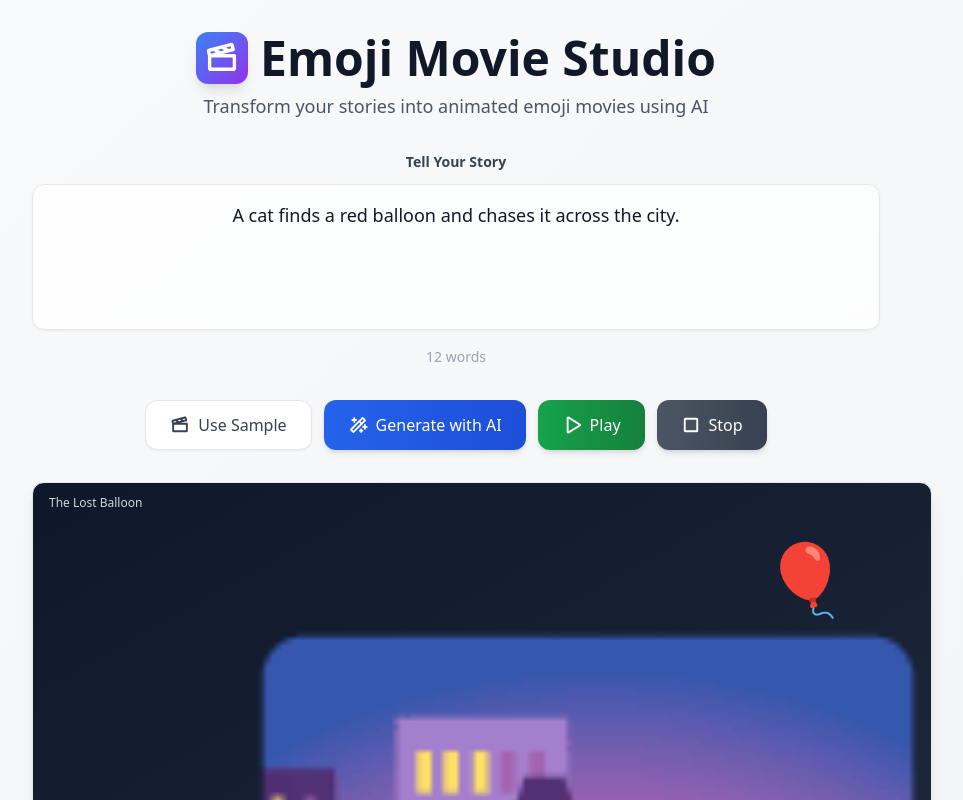
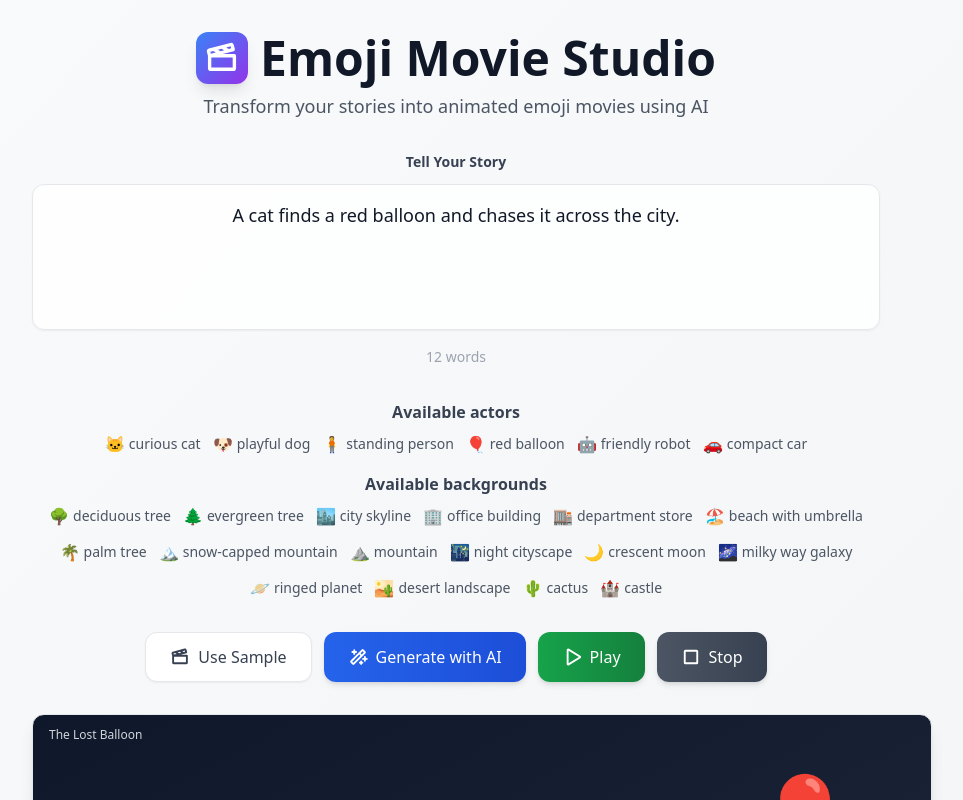
Before and after one commit to Wangor/EmojiStory, a Next.js app: page / in a window 1280 px wide. Shown: the top 800 px of the page, without its empty margins (184-1147 px from the left). Built offline with nearby package versions, Linux system fonts and the light colour scheme.

Commit message:
feat: centralize actor and background assets

```diff
--- a/app/api/storyboard/route.ts
+++ b/app/api/storyboard/route.ts
@@ -4,6 +4,7 @@ import { openai } from '../../../lib/openai';
 import { buildStoryboardPrompt } from '../../../lib/prompt/buildStoryboardPrompt';
 import { defaultPromptConfig } from '../../../lib/prompt/config';
 import { animationSchema } from '../../../lib/schema';
+import { BACKGROUNDS } from '../../../lib/assets/backgrounds';
 
 const Body = z.object({ story: z.string().min(1) });
 
@@ -470,59 +471,64 @@ function clamp(n: any, min: number, max: number, fallback: number): number {
 
 function pickBackgroundActors(text: string, durationMs: number) {
   const t = text.toLowerCase();
-  const make = (emoji: string, x: number, y: number, scale = 1) => ({
+  const make = (id: string, x: number, y: number, scale?: number) => {
+    const def = BACKGROUNDS.find((b) => b.id === id);
+    const sc = scale ?? def?.scale ?? 1;
+    const emoji = def?.emoji ?? '❓';
+    return {
       type: 'emoji',
       emoji,
-    start: { x, y, scale },
+      start: { x, y, scale: sc },
       tracks: [
-      { t: 0, x, y, rotate: 0, scale, ease: 'linear' },
-      { t: durationMs / 2, x, y: y - 0.02, rotate: 0, scale, ease: 'linear' },
-      { t: durationMs, x, y, rotate: 0, scale, ease: 'linear' }
+        { t: 0, x, y, rotate: 0, scale: sc, ease: 'linear' },
+        { t: durationMs / 2, x, y: y - 0.02, rotate: 0, scale: sc, ease: 'linear' },
+        { t: durationMs, x, y, rotate: 0, scale: sc, ease: 'linear' }
       ],
       loop: 'float',
       z: -100,
       ariaLabel: 'background'
-  });
+    };
+  };
   const rules: Array<{ keys: string[]; actors: any[] }> = [
     {
       keys: ['forest', 'woods', 'tree', 'jungle', 'park'],
       actors: [
-        make('🌳', 0.2, 0.8, 3),
-        make('🌲', 0.5, 0.75, 3.5),
-        make('🌳', 0.8, 0.8, 3)
+        make('tree', 0.2, 0.8),
+        make('pine', 0.5, 0.75),
+        make('tree', 0.8, 0.8)
       ]
     },
     {
       keys: ['city', 'street', 'town', 'building', 'skyscraper'],
       actors: [
-        make('🏙️', 0.25, 0.72, 3.5),
-        make('🏢', 0.5, 0.7, 4),
-        make('🏬', 0.75, 0.72, 3.5)
+        make('city', 0.25, 0.72),
+        make('office', 0.5, 0.7),
+        make('store', 0.75, 0.72)
       ]
     },
     {
       keys: ['beach', 'ocean', 'sea', 'sand', 'shore', 'wave'],
-      actors: [make('🏖️', 0.5, 0.8, 4), make('🌴', 0.2, 0.8, 3)]
+      actors: [make('beach', 0.5, 0.8), make('palm', 0.2, 0.8)]
     },
     {
       keys: ['mountain', 'hill', 'cliff', 'peak'],
-      actors: [make('🏔️', 0.5, 0.7, 4), make('⛰️', 0.8, 0.72, 3)]
+      actors: [make('snowy-mountain', 0.5, 0.7), make('mountain', 0.8, 0.72)]
     },
     {
       keys: ['night', 'moon', 'star', 'dark'],
-      actors: [make('🌃', 0.5, 0.55, 4), make('🌙', 0.8, 0.3, 2.5)]
+      actors: [make('night-city', 0.5, 0.55), make('moon', 0.8, 0.3)]
     },
     {
       keys: ['space', 'planet', 'galaxy', 'astronaut', 'rocket'],
-      actors: [make('🌌', 0.5, 0.5, 4), make('🪐', 0.8, 0.35, 3)]
+      actors: [make('milky-way', 0.5, 0.5), make('planet', 0.8, 0.35)]
     },
     {
       keys: ['desert', 'cactus', 'dune', 'camel'],
-      actors: [make('🏜️', 0.5, 0.75, 4), make('🌵', 0.2, 0.78, 3)]
+      actors: [make('desert', 0.5, 0.75), make('cactus', 0.2, 0.78)]
     },
     {
       keys: ['castle'],
-      actors: [make('🏰', 0.5, 0.72, 4)]
+      actors: [make('castle', 0.5, 0.72)]
     }
   ];
   for (const r of rules) {
--- a/app/page.tsx
+++ b/app/page.tsx
@@ -6,6 +6,8 @@ import { useState, useRef } from 'react';
 import type { Animation } from '../components/AnimationTypes';
 import { EmojiPlayer } from '../components/EmojiPlayer';
 import { SAMPLE_ANIMATION } from '../lib/sampleAnimation';
+import { ACTORS } from '../lib/assets/actors';
+import { BACKGROUNDS } from '../lib/assets/backgrounds';
 
 export default function Page() {
   const [storyText, setStoryText] = useState<string>(
@@ -70,6 +72,28 @@ export default function Page() {
             <span className="text-sm text-gray-400">
               {wordCount} {wordCount === 1 ? 'word' : 'words'}
             </span>
+          </div>
+        </div>
+
+        {/* Available assets */}
+        <div className="mb-8 text-center">
+          <h2 className="font-semibold text-gray-700 mb-2">Available actors</h2>
+          <div className="flex flex-wrap justify-center gap-3">
+            {ACTORS.map((a) => (
+              <div key={a.id} className="flex items-center gap-1">
+                <span>{a.emoji}</span>
+                <span className="text-sm text-gray-600">{a.description}</span>
+              </div>
+            ))}
+          </div>
+          <h2 className="font-semibold text-gray-700 mt-4 mb-2">Available backgrounds</h2>
+          <div className="flex flex-wrap justify-center gap-3">
+            {BACKGROUNDS.map((b) => (
+              <div key={b.id} className="flex items-center gap-1">
+                <span>{b.emoji}</span>
+                <span className="text-sm text-gray-600">{b.description}</span>
+              </div>
+            ))}
           </div>
         </div>
 
--- /dev/null
+++ b/lib/assets/actors.ts
@@ -0,0 +1,15 @@
+export interface AssetDefinition {
+  id: string;
+  emoji: string;
+  scale: number;
+  description: string;
+}
+
+export const ACTORS: readonly AssetDefinition[] = [
+  { id: 'cat', emoji: '🐱', scale: 1, description: 'curious cat' },
+  { id: 'dog', emoji: '🐶', scale: 1, description: 'playful dog' },
+  { id: 'person', emoji: '🧍', scale: 1, description: 'standing person' },
+  { id: 'balloon', emoji: '🎈', scale: 1.2, description: 'red balloon' },
+  { id: 'robot', emoji: '🤖', scale: 1, description: 'friendly robot' },
+  { id: 'car', emoji: '🚗', scale: 1.5, description: 'compact car' },
+];
--- /dev/null
+++ b/lib/assets/backgrounds.ts
@@ -0,0 +1,20 @@
+import { AssetDefinition } from './actors';
+
+export const BACKGROUNDS: readonly AssetDefinition[] = [
+  { id: 'tree', emoji: '🌳', scale: 3, description: 'deciduous tree' },
+  { id: 'pine', emoji: '🌲', scale: 3.5, description: 'evergreen tree' },
+  { id: 'city', emoji: '🏙️', scale: 3.5, description: 'city skyline' },
+  { id: 'office', emoji: '🏢', scale: 4, description: 'office building' },
+  { id: 'store', emoji: '🏬', scale: 3.5, description: 'department store' },
+  { id: 'beach', emoji: '🏖️', scale: 4, description: 'beach with umbrella' },
+  { id: 'palm', emoji: '🌴', scale: 3, description: 'palm tree' },
+  { id: 'snowy-mountain', emoji: '🏔️', scale: 4, description: 'snow-capped mountain' },
+  { id: 'mountain', emoji: '⛰️', scale: 3, description: 'mountain' },
+  { id: 'night-city', emoji: '🌃', scale: 4, description: 'night cityscape' },
+  { id: 'moon', emoji: '🌙', scale: 2.5, description: 'crescent moon' },
+  { id: 'milky-way', emoji: '🌌', scale: 4, description: 'milky way galaxy' },
+  { id: 'planet', emoji: '🪐', scale: 3, description: 'ringed planet' },
+  { id: 'desert', emoji: '🏜️', scale: 4, description: 'desert landscape' },
+  { id: 'cactus', emoji: '🌵', scale: 3, description: 'cactus' },
+  { id: 'castle', emoji: '🏰', scale: 4, description: 'castle' },
+];
--- a/lib/prompt/buildStoryboardPrompt.ts
+++ b/lib/prompt/buildStoryboardPrompt.ts
@@ -1,15 +1,25 @@
 import { PromptConfig } from './config';
+import { ACTORS } from '../assets/actors';
+import { BACKGROUNDS } from '../assets/backgrounds';
 
 export function buildStoryboardPrompt(config: PromptConfig) {
   const effectsList = config.effects
     .map((e) => `- "${e.name}": ${e.description}`)
     .join('\n');
 
+  const actorsList = ACTORS
+    .map((a) => `- "${a.id}" (${a.emoji}) scale ${a.scale}: ${a.description}`)
+    .join('\n');
+
+  const backgroundsList = BACKGROUNDS
+    .map((b) => `- "${b.id}" (${b.emoji}) scale ${b.scale}: ${b.description}`)
+    .join('\n');
+
   const systemPrompt = `You support the following visual effects that run at scene start and may be applied to scenes or actors via an "effects" array:\n${effectsList}\nUse only these names. Add effects when they enhance the story; omit otherwise.`;
 
   const storyboardPrompt = `You convert a short story into an animated storyboard JSON.
-Constraints:
-- Max ${config.maxScenes} scenes, max ${config.maxActorsPerScene} actors per scene, total duration <= ${config.maxTotalDurationMs} ms.
+Actors you may use:\n${actorsList}\nBackground elements you may use:\n${backgroundsList}\nConstraints:
+ - Max ${config.maxScenes} scenes, max ${config.maxActorsPerScene} actors per scene, total duration <= ${config.maxTotalDurationMs} ms.
 - Use Unicode emoji for actors (type: 'emoji') or composite actors (type: 'composite' with "parts" listing emoji actors that move together).
 - Coordinates x,y are normalized 0..1.
 - For composite actors, each part has its own {x,y,scale} offset; always specify scale to reflect realistic proportions (e.g., a horse larger than its rider).
```
Lines whose indentation alone changed are shown as unchanged.
